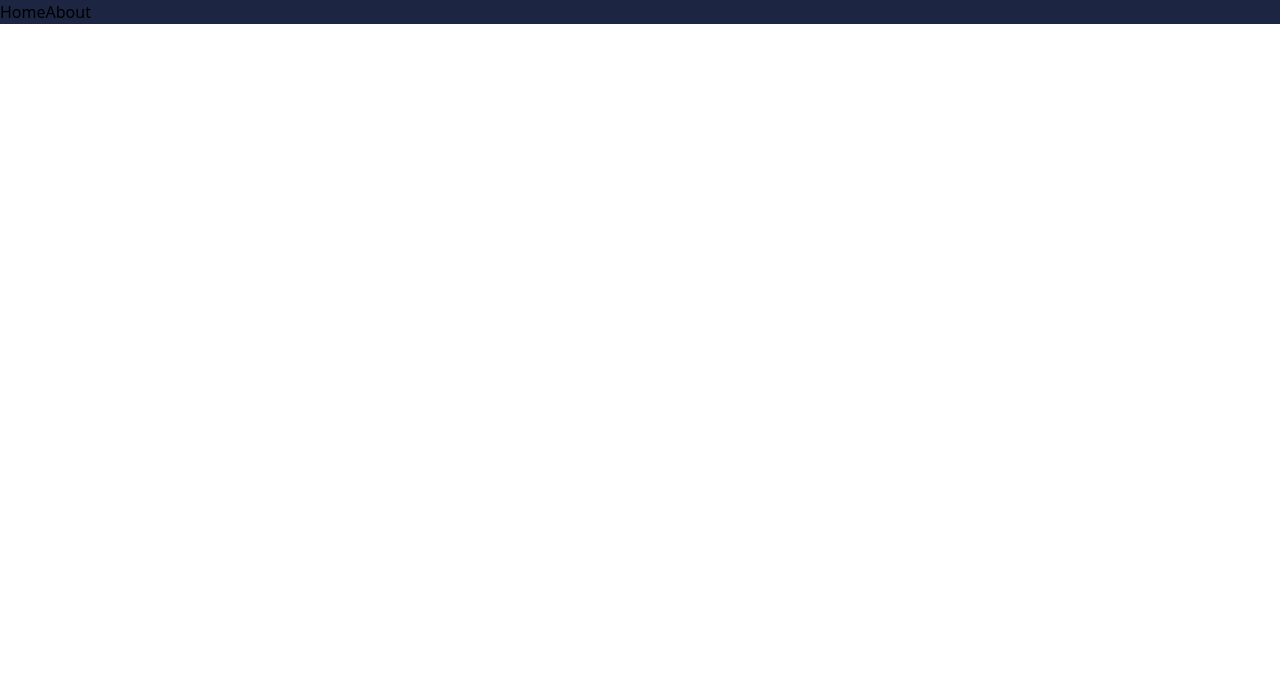
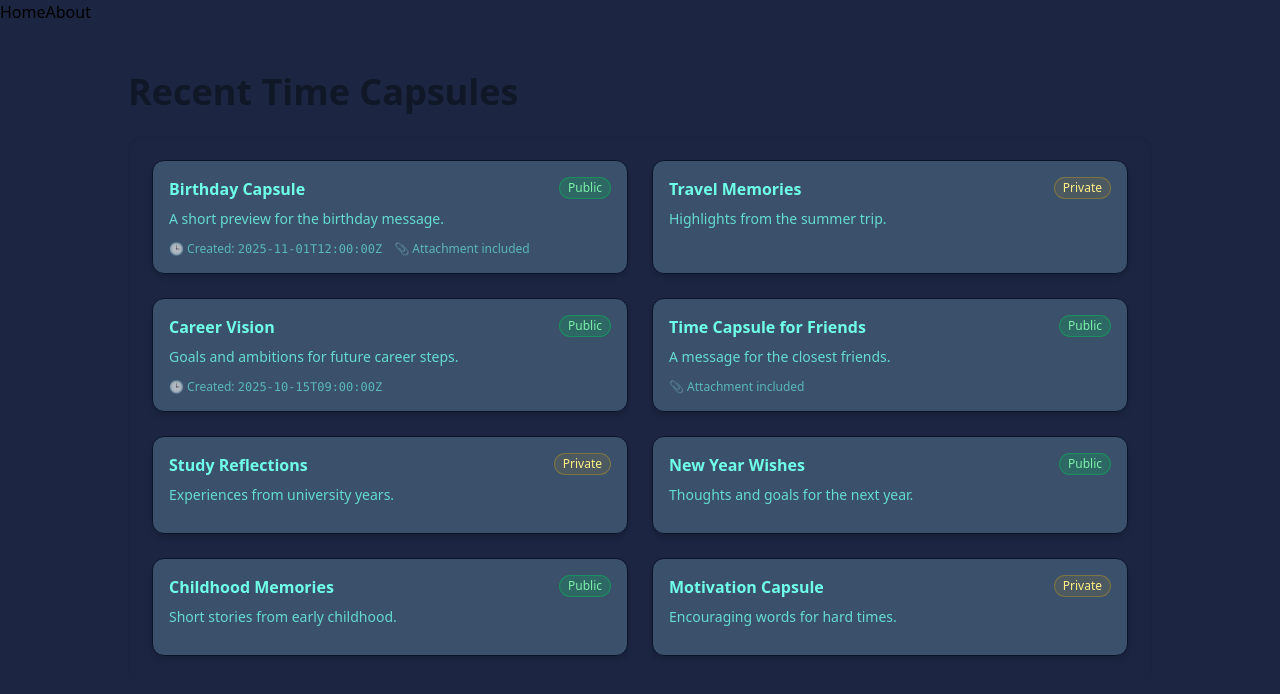
Before and after one commit to tmrxv/fweng-time-capsule-frontend, a Vue app: page /explore in a window 1280 px wide. Before the commit this address had no page. Shown: the top 694 px of the page. Built offline with nearby package versions, Linux system fonts and the light colour scheme.

Commit message:
feat: add capsules page

```diff
--- a/src/components/organisms/TimeCapsuleList.vue
+++ b/src/components/organisms/TimeCapsuleList.vue
@@ -1,34 +1,51 @@
 <script setup lang="ts">
 import TimeCapsuleCard from '@/components/molecules/TimeCapsuleCard.vue'
-import NotificationBanner from '@/components/molecules/NotificationBanner.vue'
 
-const props = defineProps({
-  capsules: {
-    type: Array as () => Array<Record<string, unknown>>,
-    default: () => [],
-  },
-})
+export interface Capsule {
+  id: number
+  title: string
+  preview?: string
+  message?: string
+  deliveryDate: string
+  visibility: 'PUBLIC' | 'PRIVATE'
+  createdAt?: string
+  hasAttachment?: boolean
+}
 
-const emit = defineEmits(['select'])
+const props = defineProps<{
+  capsules: Capsule[]
+}>()
+
+const emit = defineEmits<{
+  (e: 'select', capsule: Capsule): void
+}>()
+
+function handleClick(capsule: Capsule) {
+  emit('select', capsule)
+}
 </script>
 
 <template>
-  <section>
+  <section class="bg-black-100 p-6 rounded-xl shadow-inner">
     <template v-if="capsules.length">
-      <div class="grid grid-cols-1 md:grid-cols-2 gap-4">
+      <div class="grid grid-cols-1 md:grid-cols-2 gap-6">
         <TimeCapsuleCard
           v-for="cap in capsules"
-          :key="cap.id || cap.title"
+          :key="cap.id"
           :title="cap.title"
           :previewText="cap.preview || cap.message"
           :deliveryDate="cap.deliveryDate"
           :visibility="cap.visibility"
-          @click="() => emit('select', cap)"
+          :createdAt="cap.createdAt"
+          :hasAttachment="cap.hasAttachment"
+          @click="handleClick(cap)"
         />
       </div>
     </template>
     <template v-else>
-      <NotificationBanner type="info" message="No time capsules found." />
+      <p class="text-gray-500 text-center py-10">
+        No time capsules found.
+      </p>
     </template>
   </section>
 </template>
--- /dev/null
+++ b/src/pages/CapsulesView.vue
@@ -0,0 +1,100 @@
+<script setup lang="ts">
+import { ref } from 'vue'
+import TimeCapsuleList from '@/components/organisms/TimeCapsuleList.vue'
+import type { Capsule } from '@/components/organisms/TimeCapsuleList.vue'
+
+const capsules = ref<Capsule[]>([
+  {
+    id: 1,
+    title: 'Birthday Capsule',
+    preview: 'A short preview for the birthday message.',
+    message: 'Full message text.',
+    deliveryDate: '2025-12-21T10:00:00Z',
+    visibility: 'PUBLIC',
+    createdAt: '2025-11-01T12:00:00Z',
+    hasAttachment: true,
+  },
+  {
+    id: 2,
+    title: 'Travel Memories',
+    preview: 'Highlights from the summer trip.',
+    message: 'Detailed travel story.',
+    deliveryDate: '2027-01-31T08:00:00Z',
+    visibility: 'PRIVATE',
+  },
+  {
+    id: 3,
+    title: 'Career Vision',
+    preview: 'Goals and ambitions for future career steps.',
+    message: 'A longer message describing long-term plans.',
+    deliveryDate: '2026-04-15T14:30:00Z',
+    visibility: 'PUBLIC',
+    createdAt: '2025-10-15T09:00:00Z',
+  },
+  {
+    id: 4,
+    title: 'Time Capsule for Friends',
+    preview: 'A message for the closest friends.',
+    message: 'Heartfelt message stored for future reading.',
+    deliveryDate: '2028-09-01T12:00:00Z',
+    visibility: 'PUBLIC',
+    hasAttachment: true,
+  },
+  {
+    id: 5,
+    title: 'Study Reflections',
+    preview: 'Experiences from university years.',
+    message: 'Full text describing lessons learned and funny stories.',
+    deliveryDate: '2029-02-20T09:00:00Z',
+    visibility: 'PRIVATE',
+  },
+  {
+    id: 6,
+    title: 'New Year Wishes',
+    preview: 'Thoughts and goals for the next year.',
+    message: 'A message reflecting on the year and hopes for the next.',
+    deliveryDate: '2025-12-31T23:59:00Z',
+    visibility: 'PUBLIC',
+  },
+  {
+    id: 7,
+    title: 'Childhood Memories',
+    preview: 'Short stories from early childhood.',
+    message: 'A collection of nostalgic moments.',
+    deliveryDate: '2030-06-10T10:00:00Z',
+    visibility: 'PUBLIC',
+  },
+  {
+    id: 8,
+    title: 'Motivation Capsule',
+    preview: 'Encouraging words for hard times.',
+    message: 'A longer text with positive reminders.',
+    deliveryDate: '2026-11-05T17:00:00Z',
+    visibility: 'PRIVATE',
+  },
+])
+
+function handleSelect(capsule: Capsule) {
+  console.log('Selected capsule:', capsule)
+}
+</script>
+
+<template>
+  <div class="min-h-screen bg-surface text-gray-900 dark:text-gray-100 dark:bg-[#061025]">
+    <main class="min-h-screen bg-surface text-gray-900 dark:text-gray-100 py-12 px-6">
+      <div class="max-w-5xl mx-auto">
+        <!-- Header -->
+        <h1 class="text-3xl sm:text-4xl font-extrabold text-white-900 mb-6">
+          Recent Time Capsules
+        </h1>
+
+        <!-- Capsule list container -->
+          <TimeCapsuleList
+            :capsules="capsules"
+            @select="handleSelect"
+          />
+      </div>
+    </main>
+  </div>
+
+</template>
--- a/src/router/index.ts
+++ b/src/router/index.ts
@@ -35,6 +35,16 @@ const router = createRouter({
       name: 'sign-up',
       component: () => import('../pages/SignUpView.vue'),
     },
+        {
+      path: '/capsules',
+      name: 'capsules',
+      component: () => import('../pages/CapsulesView.vue'),
+    },
+    {
+      path: '/explore',
+      name: 'explore',
+      component: () => import('../pages/CapsulesView.vue'),
+    }
   ],
 })
 
```
